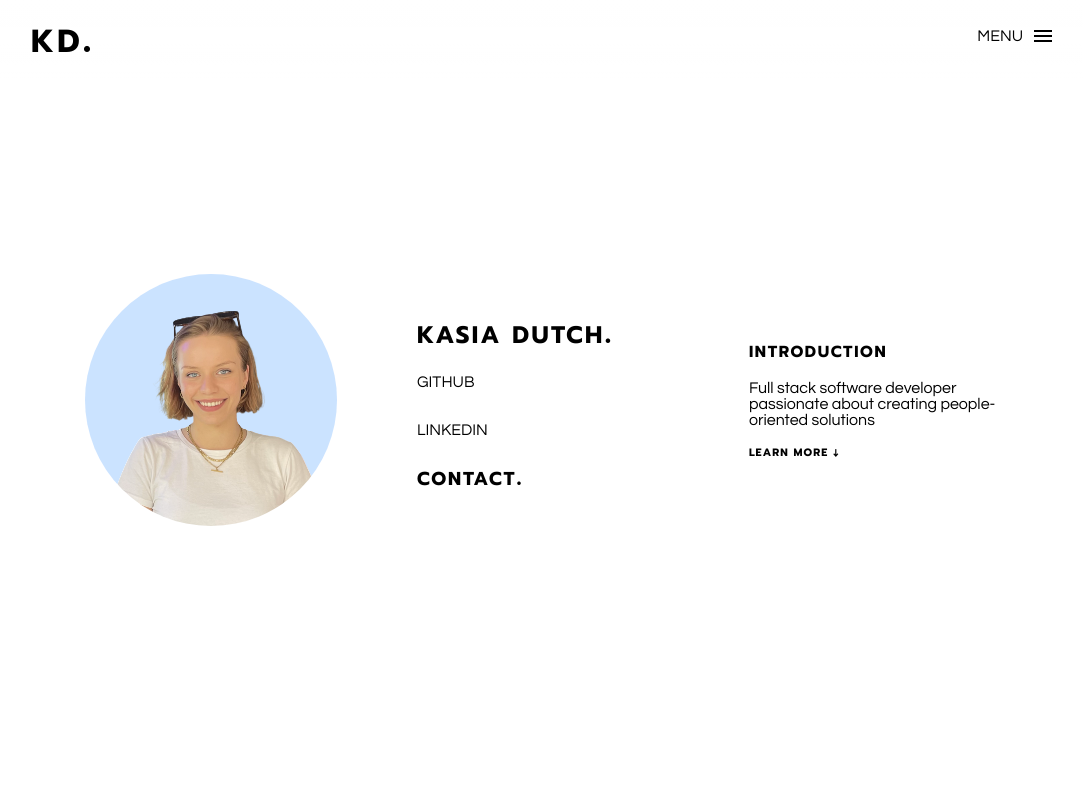
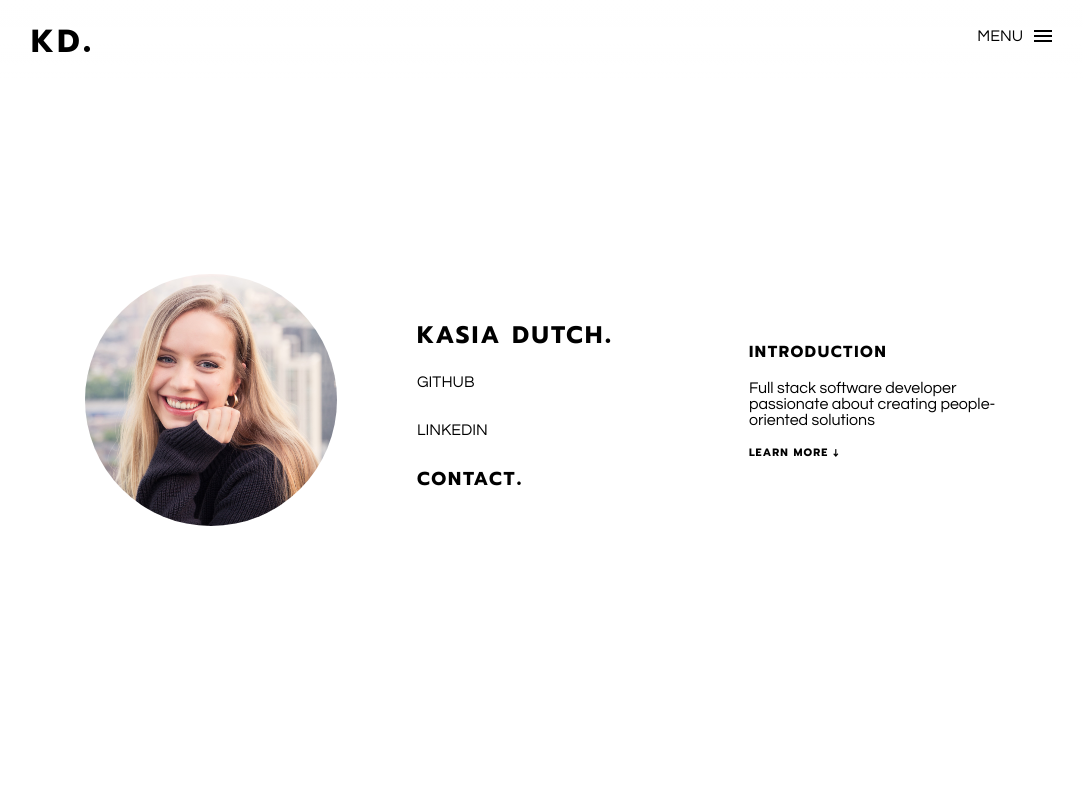
Before and after one commit to kashcoding/kashcoding.github.io, a React (Create React App) app: page / in a window 1280 px wide. Shown: the top 800 px of the page, without its empty margins (97-1180 px from the left). Built offline with nearby package versions, Linux system fonts and the light colour scheme.

Commit message:
Replace image

```diff
--- a/src/Home/Intro.js
+++ b/src/Home/Intro.js
@@ -15,7 +15,7 @@ function Intro() {
 		<div className='intro container'>
 			<div className='main'>
 				<Container className='segment'>
-					<img className='avatar' alt='' src='/assets/kasia.png' />
+					<img className='avatar' alt='' src='/assets/kasia.jpeg' />
 				</Container>
 				<Container className='segment heading'>
 					<h2>
```
Also changed, not shown: public/assets/kasia.jpeg (added), public/assets/kasia.png (deleted).
